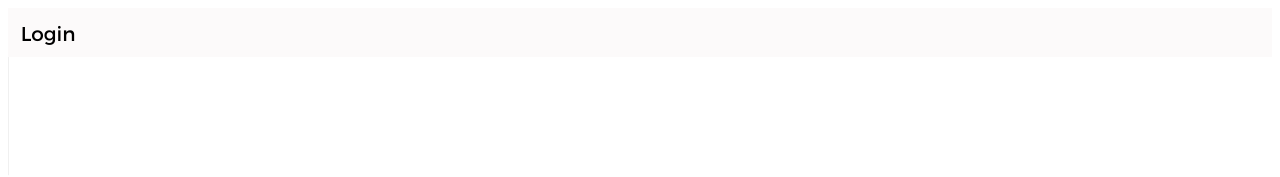
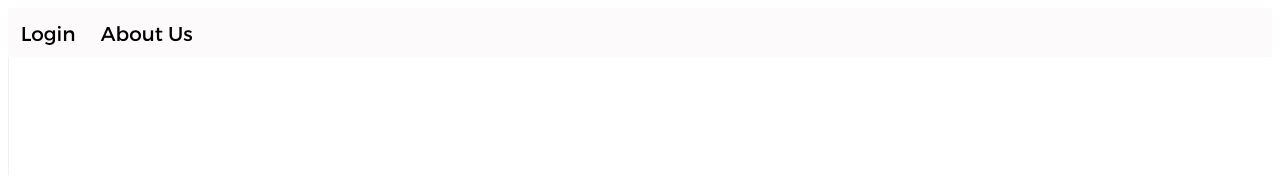
Before and after one commit to Essentialism-1-Lambda/Front-End, a React (Create React App) app: page / in a window 1280 px wide. Shown: the top 177 px of the page. Built offline with nearby package versions, Linux system fonts and the light colour scheme.

Commit message:
Adding link to page

```diff
--- a/src/components/Home.js
+++ b/src/components/Home.js
@@ -10,9 +10,9 @@ const Home = () => {
         >
           Login
         </Link>
-        {/* <Link to={'url from audreys marketing page'}>
+        <Link to={`https://essentialism-1-lambda.github.io/Marketing/`}>
           About Us
-        </Link> */}
+        </Link>
       </div>
       <header className="App-header">
         <h1>Live Happier with Essentialism.</h1>
```
